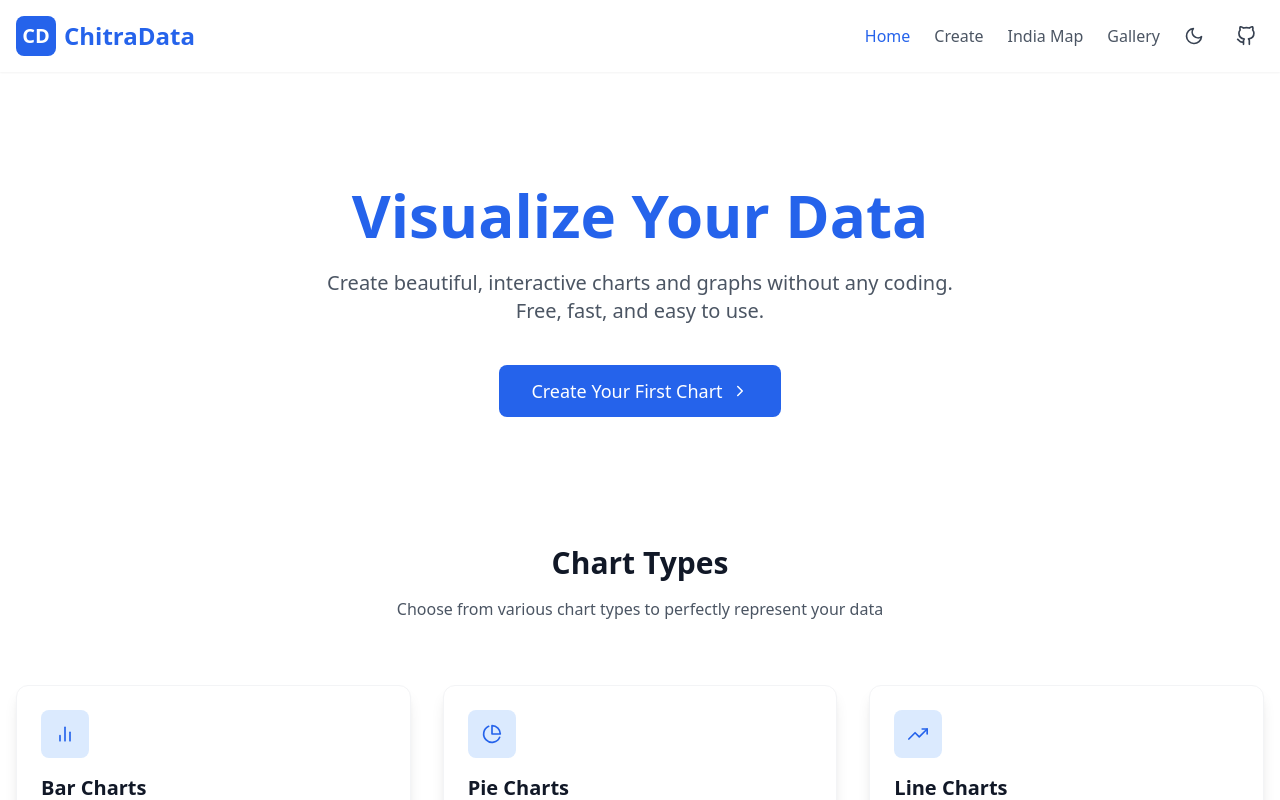
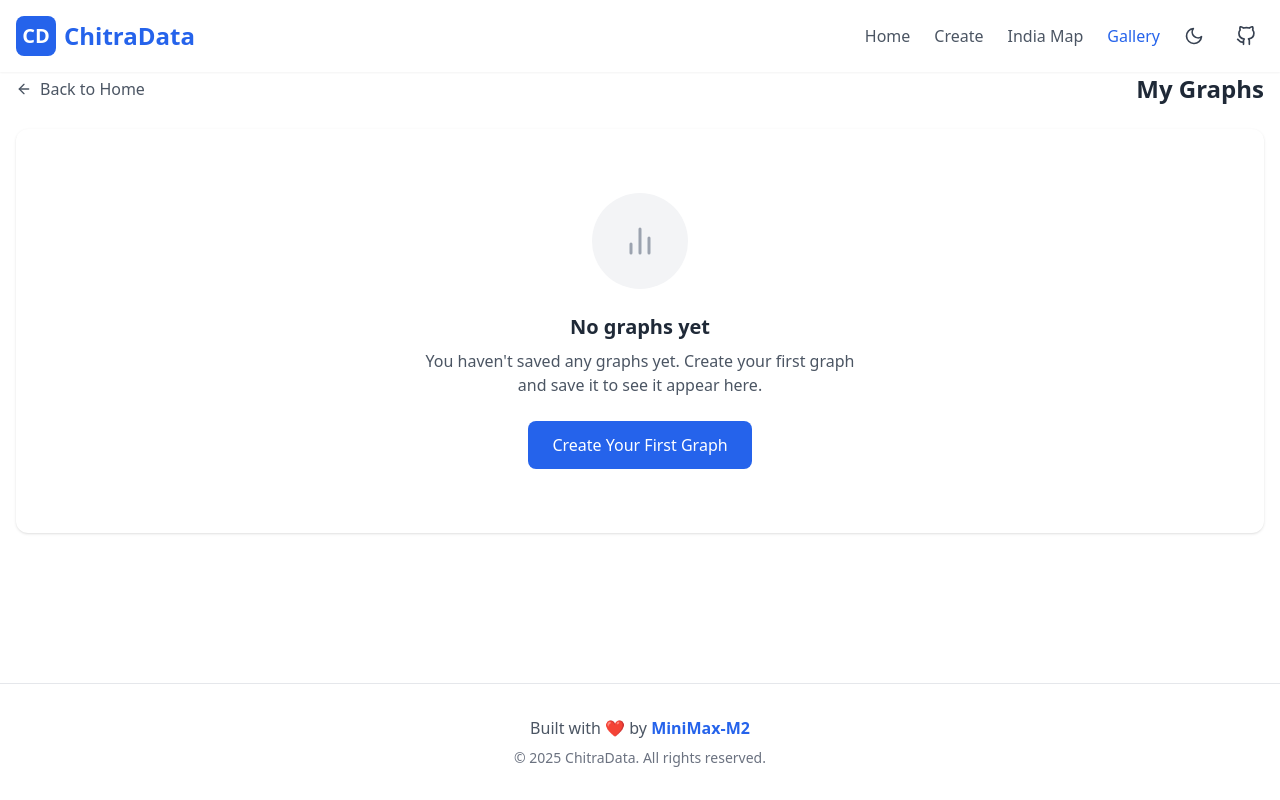
Before and after one commit to subhajitlucky/chitraData, a React (Vite) app: page /gallery in a window 1280 px wide. Shown: the top 800 px of the page. Built offline with nearby package versions, Linux system fonts and the light colour scheme.

Commit message:
feat: Add react-router-dom for routing and update IndiaMapPage title positioning

```diff
--- a/package.json
+++ b/package.json
@@ -21,6 +21,7 @@
     "react-chartjs-2": "^5.3.0",
     "react-dom": "^19.1.1",
     "react-icons": "^5.5.0",
+    "react-router-dom": "^7.9.5",
     "tailwindcss": "^3.4.17",
     "topojson-client": "^3.1.0"
   },
--- a/src/App.tsx
+++ b/src/App.tsx
@@ -1,4 +1,4 @@
-import { useState } from 'react';
+import { BrowserRouter, Routes, Route, useNavigate, useLocation } from 'react-router-dom';
 import { motion } from 'framer-motion';
 import GraphCreation from './components/GraphCreationNew';
 import GraphGallery from './components/GraphGallery';
@@ -7,24 +7,69 @@ import Header from './components/Header';
 import LandingPage from './components/LandingPage';
 import Footer from './components/Footer';
 
-function App() {
-  const [activeTab, setActiveTab] = useState<'landing' | 'create' | 'gallery' | 'map'>('landing');
+function AppContent() {
+  const navigate = useNavigate();
+  const location = useLocation();
+
+  // Determine active tab based on current route
+  const getActiveTab = (): 'landing' | 'create' | 'gallery' | 'map' => {
+    const path = location.pathname;
+    if (path === '/create') return 'create';
+    if (path === '/map') return 'map';
+    if (path === '/gallery') return 'gallery';
+    return 'landing';
+  };
+
+  const activeTab = getActiveTab();
+
+  const setActiveTab = (tab: 'landing' | 'create' | 'gallery' | 'map') => {
+    switch (tab) {
+      case 'create':
+        navigate('/create');
+        break;
+      case 'map':
+        navigate('/map');
+        break;
+      case 'gallery':
+        navigate('/gallery');
+        break;
+      default:
+        navigate('/');
+        break;
+    }
+  };
 
   return (
     <div className="min-h-screen flex flex-col bg-white dark:bg-gray-900 text-gray-900 dark:text-gray-100">
       <Header activeTab={activeTab} setActiveTab={setActiveTab} />
 
-      {activeTab === 'create' ? (
+      <Routes>
+        <Route path="/create" element={
           <div className="pt-[73px]">
             <GraphCreation />
           </div>
-      ) : activeTab === 'map' ? (
+        } />
+
+        <Route path="/map" element={
           <div className="pt-[73px]">
             <IndiaMapPageNew />
           </div>
-      ) : (
+        } />
+
+        <Route path="/gallery" element={
           <main className="pt-[73px] container mx-auto px-4 py-8 max-w-7xl flex-grow w-full">
-          {activeTab === 'landing' && (
+            <motion.div
+              initial={{ opacity: 0, y: 20 }}
+              animate={{ opacity: 1, y: 0 }}
+              transition={{ duration: 0.3 }}
+            >
+              <GraphGallery setActiveTab={setActiveTab} />
+            </motion.div>
+          </main>
+        } />
+
+        <Route path="/" element={
+          <main className="pt-[73px] container mx-auto px-4 py-8 max-w-7xl flex-grow w-full">
             <motion.div
               initial={{ opacity: 0 }}
               animate={{ opacity: 1 }}
@@ -32,22 +77,21 @@ function App() {
             >
               <LandingPage setActiveTab={setActiveTab} />
             </motion.div>
-          )}
-          {activeTab === 'gallery' && (
-            <motion.div
-              initial={{ opacity: 0, y: 20 }}
-              animate={{ opacity: 1, y: 0 }}
-              transition={{ duration: 0.3 }}
-            >
-              <GraphGallery setActiveTab={setActiveTab} />
-            </motion.div>
-          )}
           </main>
-      )}
+        } />
+      </Routes>
 
       <Footer />
     </div>
   );
 }
 
+function App() {
+  return (
+    <BrowserRouter>
+      <AppContent />
+    </BrowserRouter>
+  );
+}
+
 export default App;
--- a/src/components/IndiaMapPageClean.tsx
+++ b/src/components/IndiaMapPageClean.tsx
@@ -363,13 +363,13 @@ const IndiaMapPageClean = () => {
 
         svg.attr('viewBox', `0 0 ${width} ${height}`);
 
-        // Add title at the top
+        // Add title at the top-right
         svg.append('text')
           .attr('class', 'map-title')
-          .attr('x', width / 2)
-          .attr('y', 40)
-          .attr('text-anchor', 'middle')
-          .attr('font-size', '32px')
+          .attr('x', width - 150)
+          .attr('y', 90)
+          .attr('text-anchor', 'end')
+          .attr('font-size', '28px')
           .attr('font-weight', 'bold')
           .attr('font-family', 'system-ui, -apple-system, "Segoe UI", Roboto, sans-serif')
           .attr('fill', '#1f2937')
```
Also changed, not shown: 1 other file (tests, documents, lock files or other folders). Lines whose indentation alone changed are shown as unchanged.
